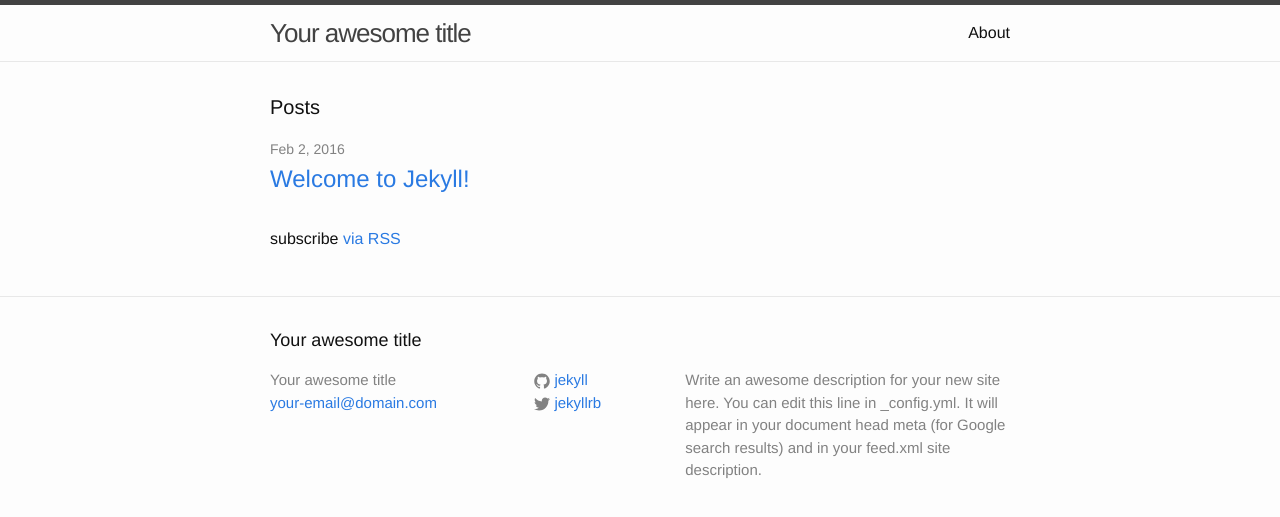
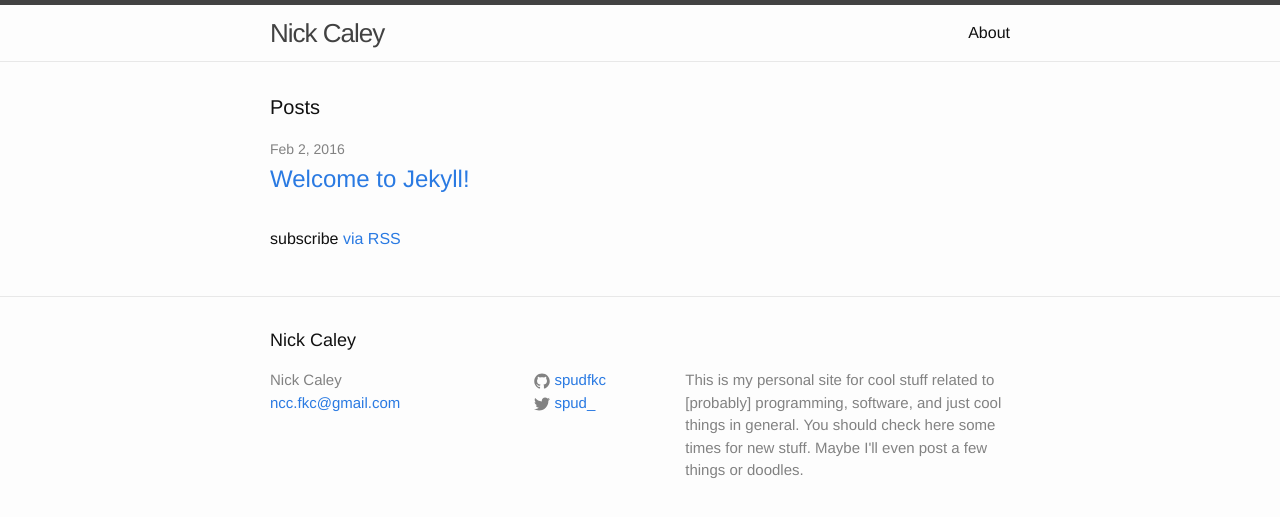
Before and after one commit to spudfkc/spudfkc.github.io, a Jekyll site: the page built from index.html, in a window 1280 px wide. Shown: the top 517 px of the page. Built offline with Jekyll 4.4.1, drawn with Linux system fonts in a browser that asks for light colours.

Commit message:
updating config

```diff
--- a/_config.yml
+++ b/_config.yml
@@ -6,16 +6,16 @@
 # 'jekyll serve'. If you change this file, please restart the server process.
 
 # Site settings
-title: Your awesome title
-email: your-email@domain.com
+title: Nick Caley
+email: ncc.fkc@gmail.com
 description: > # this means to ignore newlines until "baseurl:"
-  Write an awesome description for your new site here. You can edit this
-  line in _config.yml. It will appear in your document head meta (for
-  Google search results) and in your feed.xml site description.
+  This is my personal site for cool stuff related to [probably] programming,
+  software, and just cool things in general. You should check here some
+  times for new stuff. Maybe I'll even post a few things or doodles.
 baseurl: "" # the subpath of your site, e.g. /blog
-url: "http://yourdomain.com" # the base hostname & protocol for your site
-twitter_username: jekyllrb
-github_username:  jekyll
+url: "http://spudfkc.github.io" # the base hostname & protocol for your site
+twitter_username: spud_
+github_username:  spudfkc
 
 # Build settings
 markdown: kramdown
```
